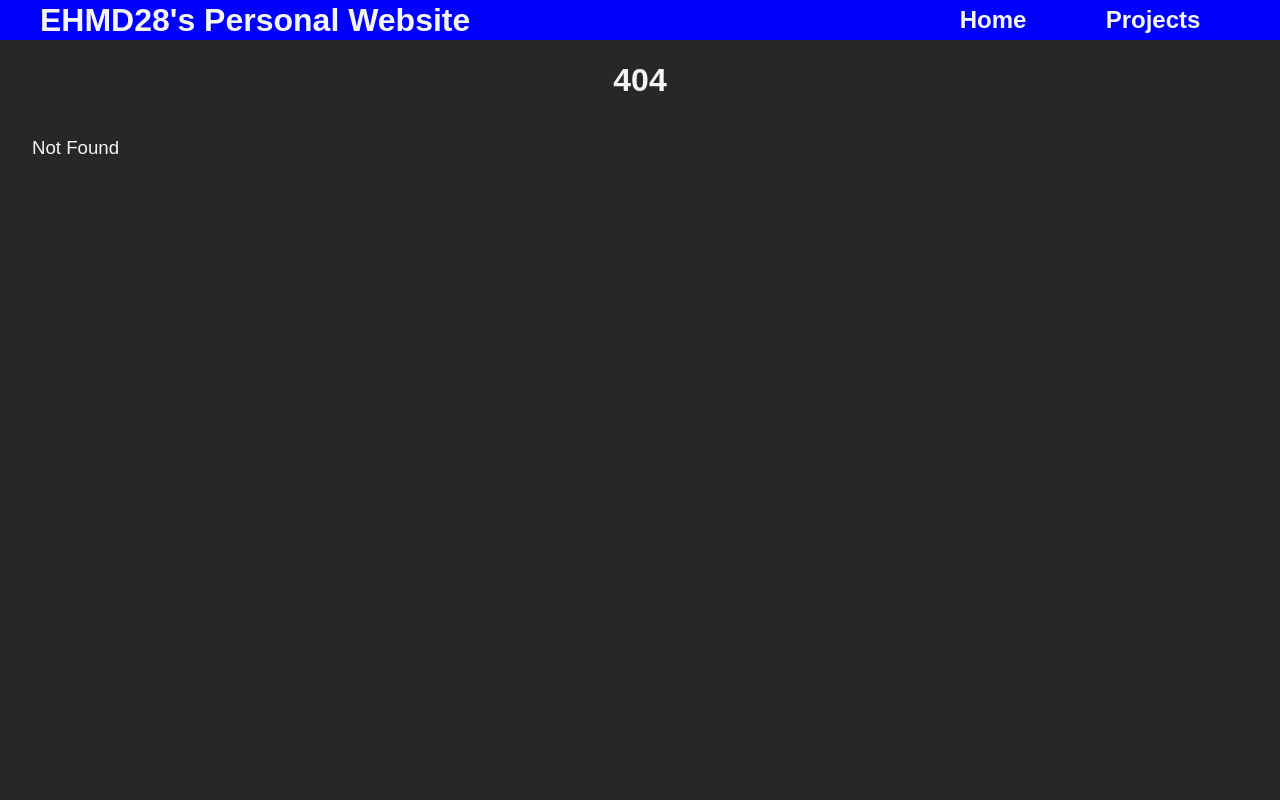
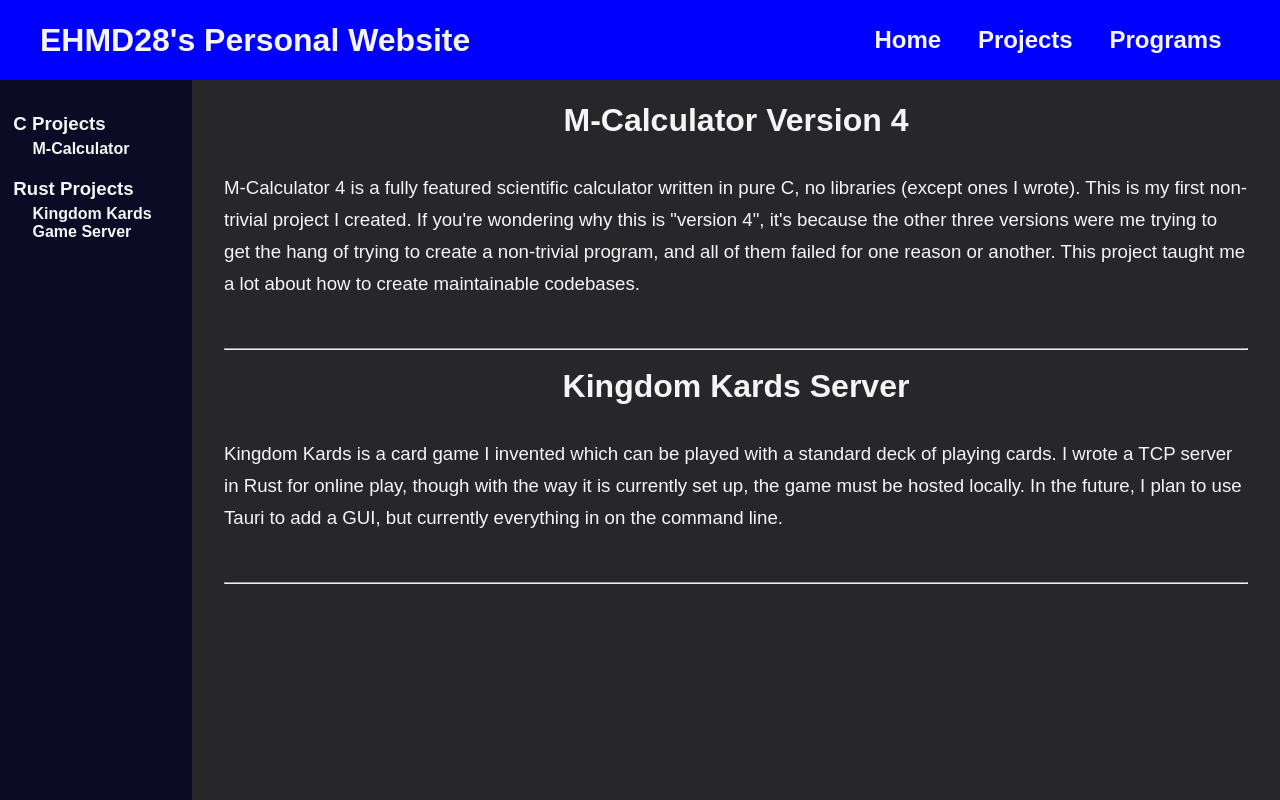
Before and after one commit to EHMD28/EHMD28.github.io, a SvelteKit app: page /projects in a window 1280 px wide. Before the commit this address had no page. Built offline with nearby package versions, Linux system fonts and the light colour scheme.

Commit message:
changed file structure

```diff
--- a/src/app.css
+++ b/src/app.css
@@ -15,26 +15,6 @@ main {
     margin: 0 2rem;
 }
 
-nav {
-    position: sticky;
-    top: 0;
-
-    margin-bottom: 1.25rem;
-    padding: 0 2.5rem;
-
-    display: flex;
-    flex-direction: row;
-    align-items: center;
-    justify-content: space-between;
-    background-color: rgb(0, 0, 255);
-}
-
-nav>div#links {
-    width: 25vw;
-
-    display: flex;
-    justify-content: space-around;
-}
 
 h1 {
     text-align: center;
@@ -53,6 +33,11 @@ p {
     line-height: 2rem;
 }
 
+code {
+    width: 100%;
+    background-color: black;
+}
+
 a:hover {
     text-decoration: underline;
 }
--- a/src/routes/+layout.svelte
+++ b/src/routes/+layout.svelte
@@ -9,17 +9,8 @@
 	<h1>EHMD28's Personal Website</h1>
 	<div id="links">
 		<h2><a href="{base}/">Home</a></h2>
-		<div id="dropdown-container">
-			<h2 id="dropdown-label">Projects</h2>
-			<div id="dropdown-content">
-				<h3><a href="{base}/projects/c">C</a></h3>
-				<h3><a href="{base}/projects/electronics">Electronics</a></h3>
-				<h3><a href="{base}/projects/java">Java</a></h3>
-				<h3><a href="{base}/projects/kotlin">Kotlin</a></h3>
-				<h3><a href="{base}/projects/python">Python</a></h3>
-				<h3><a href="{base}/projects/rust">Rust</a></h3>
-			</div>
-		</div>
+		<h2><a href="{base}/projects">Projects</a></h2>
+		<h2><a href="{base}/programs">Programs</a></h2>
 	</div>
 </nav>
 
@@ -28,28 +19,25 @@
 </main>
 
 <style>
-	#dropdown-container {
-		position: relative;
-		display: inline-block;
+	nav {
+		height: 10vh;
+		position: sticky;
+		top: 0;
+
+		margin-bottom: 1.25rem;
+		padding: 0 2.5rem;
+
+		display: flex;
+		flex-direction: row;
+		align-items: center;
+		justify-content: space-between;
+		background-color: rgb(0, 0, 255);
 	}
 
-	#dropdown-content {
-		display: none;
-		background-color: rgb(0, 0, 75);
-		padding: 5px;
-		position: absolute;
-		z-index: 1;
-	}
+	nav > div#links {
+		width: 30vw;
 
-	#dropdown-content > h3:hover {
-		background-color: rgb(0, 0, 160);
-	}
-
-	#dropdown-content > h3 {
-		padding: 0.5rem;
-	}
-
-	#dropdown-container:hover #dropdown-content {
-		display: block;
+		display: flex;
+		justify-content: space-around;
 	}
 </style>
--- /dev/null
+++ b/src/routes/projects/+page.svelte
@@ -0,0 +1,66 @@
+<div id="sidebar">
+	<h3>C Projects</h3>
+	<div class="indented">
+		<h4><a href="#m-calc">M-Calculator</a></h4>
+	</div>
+	<h3>Rust Projects</h3>
+	<div class="indented">
+		<h4><a href="#kingdom-kards">Kingdom Kards Game Server</a></h4>
+	</div>
+</div>
+<article>
+	<section class="project">
+		<h1 id="m-calc"><a href="https://github.com/EHMD28/m-calc_ver.4">M-Calculator Version 4</a></h1>
+		<p>
+			M-Calculator 4 is a fully featured scientific calculator written in pure C, no libraries
+			(except ones I wrote). This is my first non-trivial project I created. If you're wondering why
+			this is "version 4", it's because the other three versions were me trying to get the hang of
+			trying to create a non-trivial program, and all of them failed for one reason or another. This
+			project taught me a lot about how to create maintainable codebases.
+		</p>
+	</section>
+	<hr />
+	<section class="project">
+		<h1 id="kingdom-kards">
+			<a href="https://github.com/EHMD28/kingdom-kards">Kingdom Kards Server</a>
+		</h1>
+		<p>
+			Kingdom Kards is a card game I invented which can be played with a standard deck of playing
+			cards. I wrote a TCP server in Rust for online play, though with the way it is currently set
+			up, the game must be hosted locally. In the future, I plan to use Tauri to add a GUI, but
+			currently everything in on the command line.
+		</p>
+	</section>
+	<hr />
+</article>
+
+<style>
+	div#sidebar {
+		position: fixed;
+		top: 10vh;
+		left: 0;
+		right: 85vw;
+		bottom: 0;
+		padding: 10pt;
+		background-color: rgb(11, 11, 37);
+	}
+
+	h3 {
+		font-size: 14pt;
+		font-weight: bold;
+		margin-top: 20px;
+	}
+
+	h4 {
+		font-size: 12pt;
+		padding-top: 5px;
+	}
+
+	div.indented {
+		padding-left: 1.5vw;
+	}
+
+	article {
+		margin-left: 15vw;
+	}
+</style>
```
Also changed, not shown: src/routes/programs/+layout.svelte (added, +7 -0 lines), src/routes/programs/minerva-study-tool/+page.svelte (added, +7 -0 lines), src/routes/projects/c/+page.svelte (deleted, +0 -17 lines), src/routes/projects/electronics/+page.svelte (deleted), src/routes/projects/java/+page.svelte (deleted), src/routes/projects/kotlin/+page.svelte (deleted), src/routes/projects/python/+page.svelte (deleted), src/routes/projects/rust/+page.svelte (deleted), 1 other file (tests, documents, lock files or other folders).
